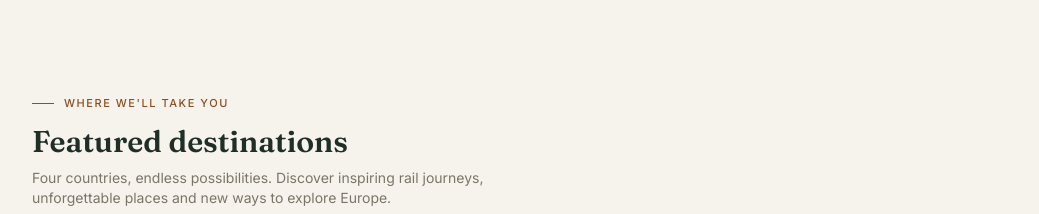
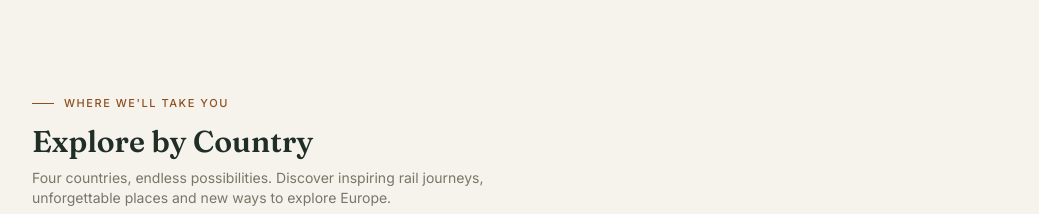
Before and after one commit to Clementmax/realtravelguides, a Next.js app: page / in a window 1280 px wide. Shown: the part 3080-3294 px from the top of the page, without its empty margins (120-1159 px from the left). Built offline with nearby package versions, Linux system fonts and the light colour scheme; no server answers; the database is empty.

Commit message:
Update page.tsx

```diff
--- a/app/page.tsx
+++ b/app/page.tsx
@@ -244,9 +244,9 @@ export default async function HomePage() {
 
         {/* Featured destinations */}
         <section className="border-t border-border-line py-16 md:py-24">
-          <p className="eyebrow text-clay-dark">Where we&apos;ll take you</p>
+          <p className="eyebrow text-clay-dark">Where We&apos;ll Take You</p>
           <h2 className="mt-3 font-display text-3xl font-semibold text-pine">
-            Featured destinations
+            Explore by Country
           </h2>
           <p className="mt-2 max-w-lg text-sm text-stone">
             Four countries, endless possibilities. Discover inspiring rail
```
